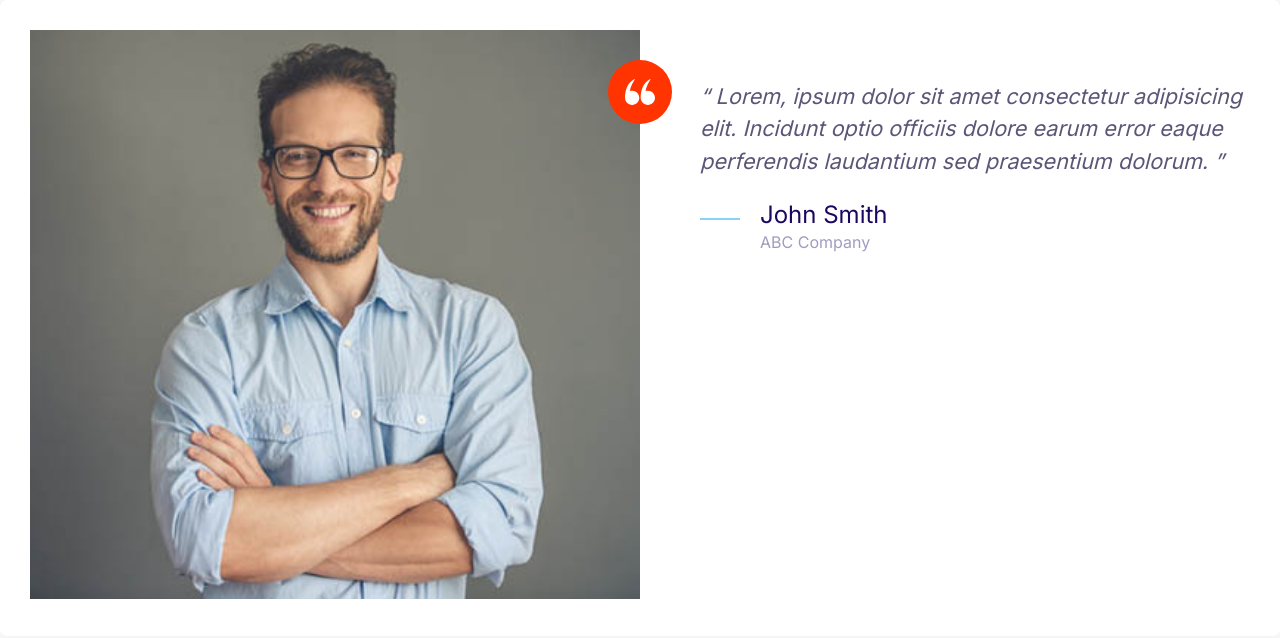
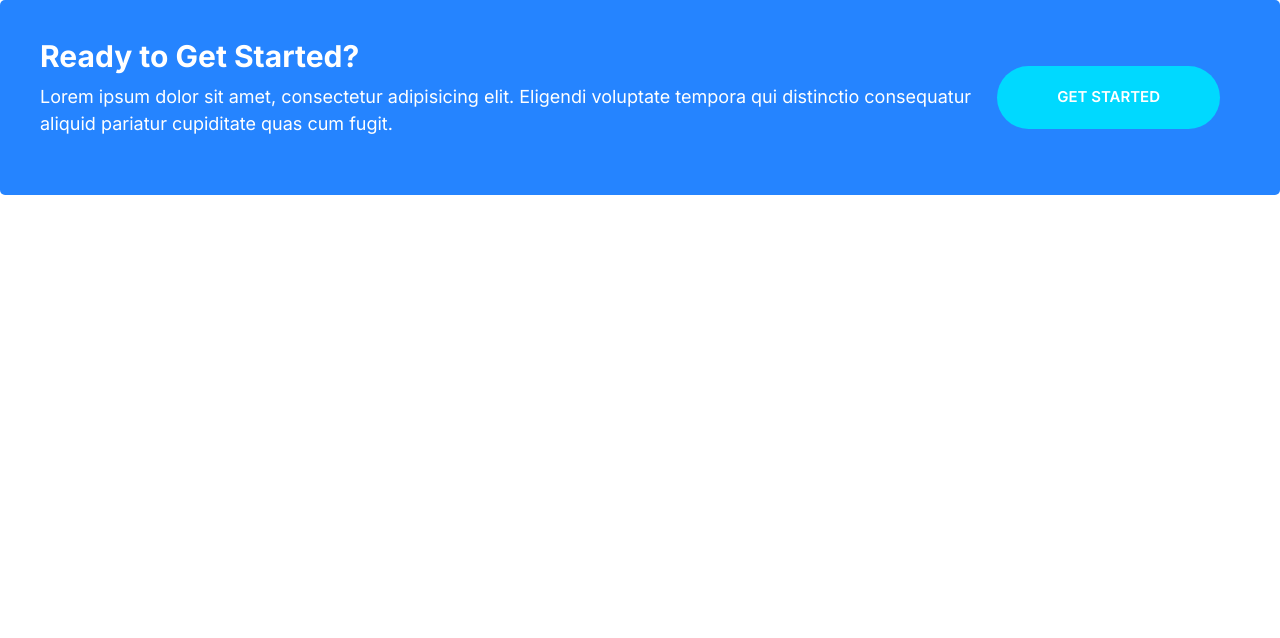
Before and after one commit to daysialacole/MOSHIFYDAYSIA2, a plain HTML site: page index.html in a window 1280 px wide. Drawn offline with Linux system fonts and the light colour scheme.

Commit message:
Defined the callouts component.

```diff
--- a/CSS/styles.css
+++ b/CSS/styles.css
@@ -542,3 +542,43 @@ a {
     line-height: 1.5;
   }
 }
+
+/* Callouts */
+
+.callout {
+  padding: 4rem;
+  border-radius: 5px;
+}
+
+.callout--primary {
+  background: var(--color-primary);
+  color: #fff;
+}
+
+.callout__heading {
+  color: #fff;
+  margin-top: 0;
+  font-size: 3rem;
+}
+
+.callout .btn {
+  justify-self: center;
+  align-self: center;
+}
+
+.callout__content {
+  text-align: center;
+}
+
+@media screen and (min-width: 768px) {
+  .callout .grid--1x2 {
+    grid-template-columns: 1fr auto;
+  }
+  .callout__content {
+    text-align: left;
+  }
+  .callout .btn {
+    justify-self: start;
+    margin: 0 2rem;
+  }
+}
--- a/index.html
+++ b/index.html
@@ -14,36 +14,17 @@
     <link rel="stylesheet" href="/CSS/styles.css">
 </head>
 <body>
-    <div class="card testimonial">
+    <div class="callout callout--primary">
         <div class="grid grid--1x2">
-          <div class="testimonial__image">
-            <img src="images/testimonial.jpg" alt="A happy, smiling customer" />
-            <span class="icon-container icon-container--accent">
-              <svg class="icon icon--white icon--small">
-                <use xlink:href="images/sprite.svg#quotes"></use>
-              </svg>
-            </span>
+          <div class="callout__content">
+            <h2 class="callout__heading">Ready to Get Started?</h2>
+            <p>
+              Lorem ipsum dolor sit amet, consectetur adipisicing elit. Eligendi
+              voluptate tempora qui distinctio consequatur aliquid pariatur cupiditate
+              quas cum fugit.
+            </p>
           </div>
-          <blockquote class="quote">
-            <p class="quote__text">
-              Lorem, ipsum dolor sit amet consectetur adipisicing elit. Incidunt optio
-              officiis dolore earum error eaque perferendis laudantium sed praesentium
-              dolorum.
-            </p>
-            <footer>
-              <div class="media">
-                <div class="media__image">
-                  <svg class="icon icon--primary quote__line">
-                    <use xlink:href="images/sprite.svg#line"></use>
-                  </svg>
-                </div>
-                <div class="media__body">
-                  <h3 class="media__title quote__author">John Smith</h3>
-                  <p class="quote__organization">ABC Company</p>
-                </div>
-              </div>
-            </footer>
-          </blockquote>
+          <a href="#" class="btn btn--secondary btn--stretched">Get Started</a>
         </div>
       </div>
 </body>
```
Also changed, not shown: Components/callouts.html (added, +13 -0 lines).
